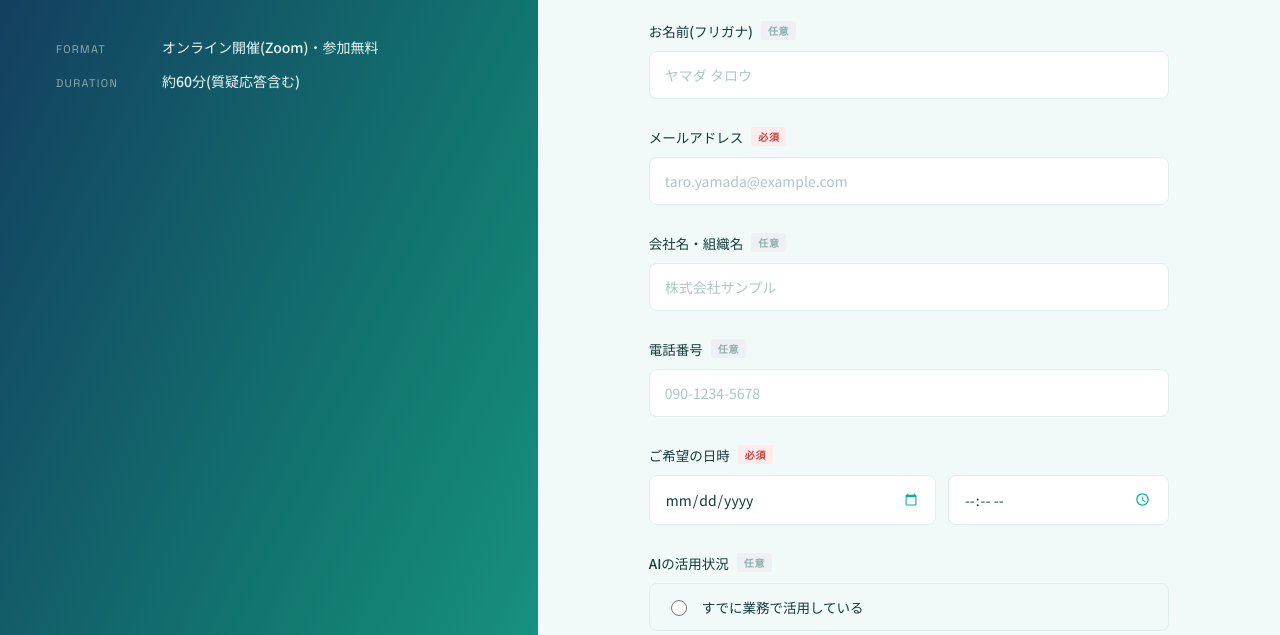
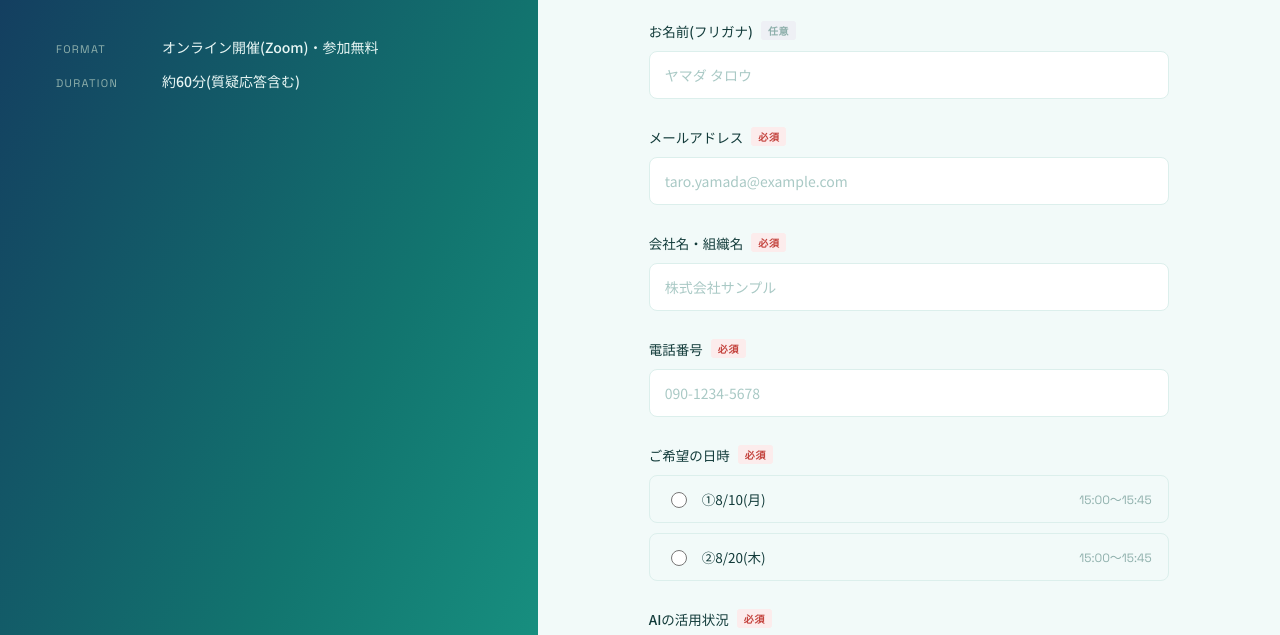
Before and after one commit to mediatry-inc/try-ax-form, a plain HTML site: page index.html in a window 1280 px wide. Shown: the part 317-952 px from the top of the page. Drawn offline with Linux system fonts and the light colour scheme.

Commit message:
Add files via upload

```diff
--- a/index.html
+++ b/index.html
@@ -519,12 +519,12 @@
 
         <div class="field">
           <label class="field-label">お名前 <span class="required-tag">必須</span></label>
-          <input type="text" name="お名前" placeholder="山田 太郎" required>
+          <input type="text" name="name" placeholder="山田 太郎" required>
         </div>
 
         <div class="field">
           <label class="field-label">お名前(フリガナ) <span class="optional-tag">任意</span></label>
-          <input type="text" name="フリガナ" placeholder="ヤマダ タロウ">
+          <input type="text" name="furigana" placeholder="ヤマダ タロウ">
         </div>
 
         <div class="field">
@@ -533,35 +533,43 @@
         </div>
 
         <div class="field">
-          <label class="field-label">会社名・組織名 <span class="optional-tag">任意</span></label>
-          <input type="text" name="会社名" placeholder="株式会社サンプル">
+          <label class="field-label">会社名・組織名 <span class="required-tag">必須</span></label>
+          <input type="text" name="company" placeholder="株式会社サンプル" required>
         </div>
 
         <div class="field">
-          <label class="field-label">電話番号 <span class="optional-tag">任意</span></label>
-          <input type="tel" name="電話番号" placeholder="090-1234-5678">
+          <label class="field-label">電話番号 <span class="required-tag">必須</span></label>
+          <input type="tel" name="phone" placeholder="090-1234-5678" required>
         </div>
 
         <div class="field">
           <label class="field-label">ご希望の日時 <span class="required-tag">必須</span></label>
-          <div class="field-row">
-            <input type="date" name="希望日" required>
-            <input type="time" name="希望時間" required>
+          <div class="choice-group">
+            <label class="choice">
+              <input type="radio" name="preferred_datetime" value="8/10(月) 15:00〜15:45" required>
+              ①8/10(月)
+              <span class="choice-sub">15:00〜15:45</span>
+            </label>
+            <label class="choice">
+              <input type="radio" name="preferred_datetime" value="8/20(木) 15:00〜15:45">
+              ②8/20(木)
+              <span class="choice-sub">15:00〜15:45</span>
+            </label>
           </div>
         </div>
 
         <div class="field">
-          <label class="field-label">AIの活用状況 <span class="optional-tag">任意</span></label>
+          <label class="field-label">AIの活用状況 <span class="required-tag">必須</span></label>
           <div class="choice-group">
-            <label class="choice"><input type="radio" name="AI活用状況" value="すでに業務で活用している">すでに業務で活用している</label>
-            <label class="choice"><input type="radio" name="AI活用状況" value="導入を検討中">導入を検討中</label>
-            <label class="choice"><input type="radio" name="AI活用状況" value="情報収集段階">情報収集段階</label>
+            <label class="choice"><input type="radio" name="ai_usage" value="すでに業務で活用している" required>すでに業務で活用している</label>
+            <label class="choice"><input type="radio" name="ai_usage" value="導入を検討中">導入を検討中</label>
+            <label class="choice"><input type="radio" name="ai_usage" value="情報収集段階">情報収集段階</label>
           </div>
         </div>
 
         <div class="field">
           <label class="field-label">ご質問・ご要望 <span class="optional-tag">任意</span></label>
-          <textarea name="ご質問・ご要望" placeholder="当日聞いてみたいことがあればご記入ください"></textarea>
+          <textarea name="message" placeholder="当日聞いてみたいことがあればご記入ください"></textarea>
         </div>
 
         <div class="field">
```
